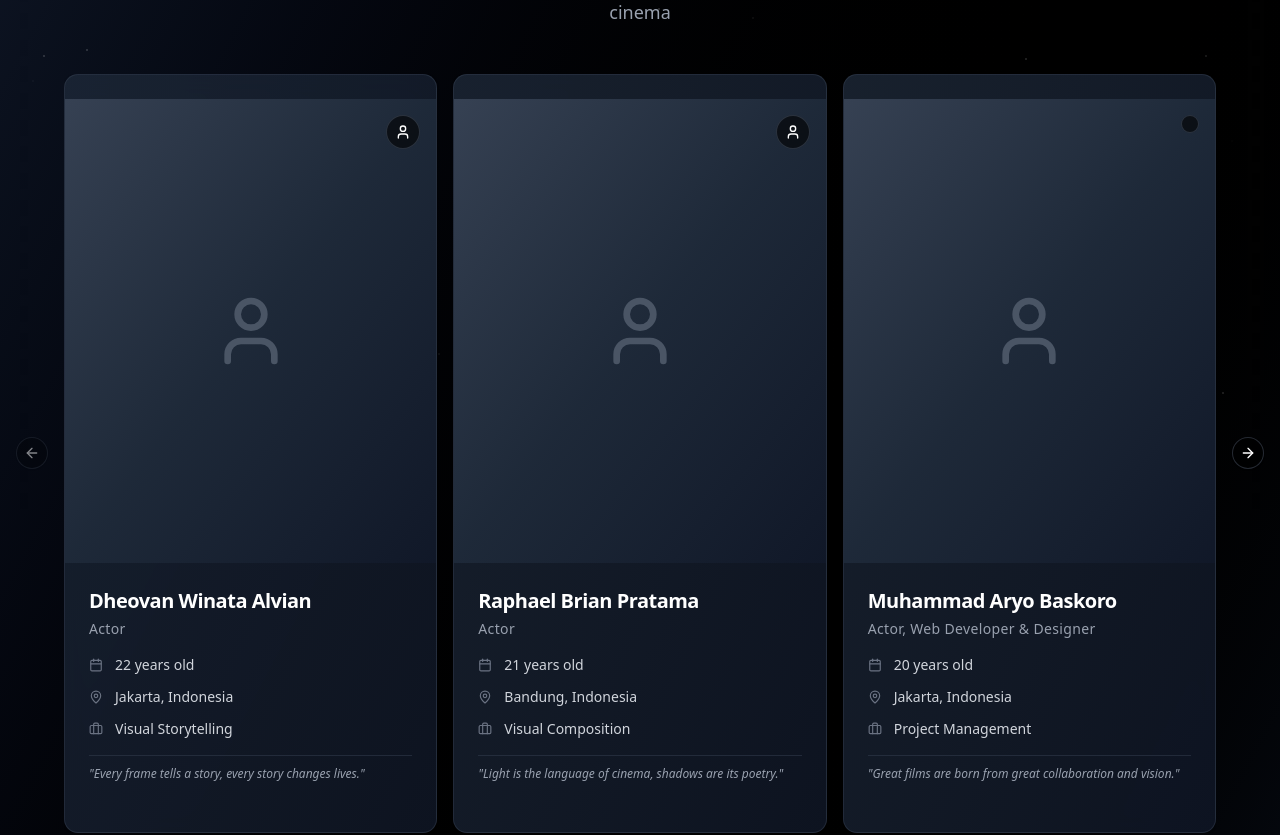
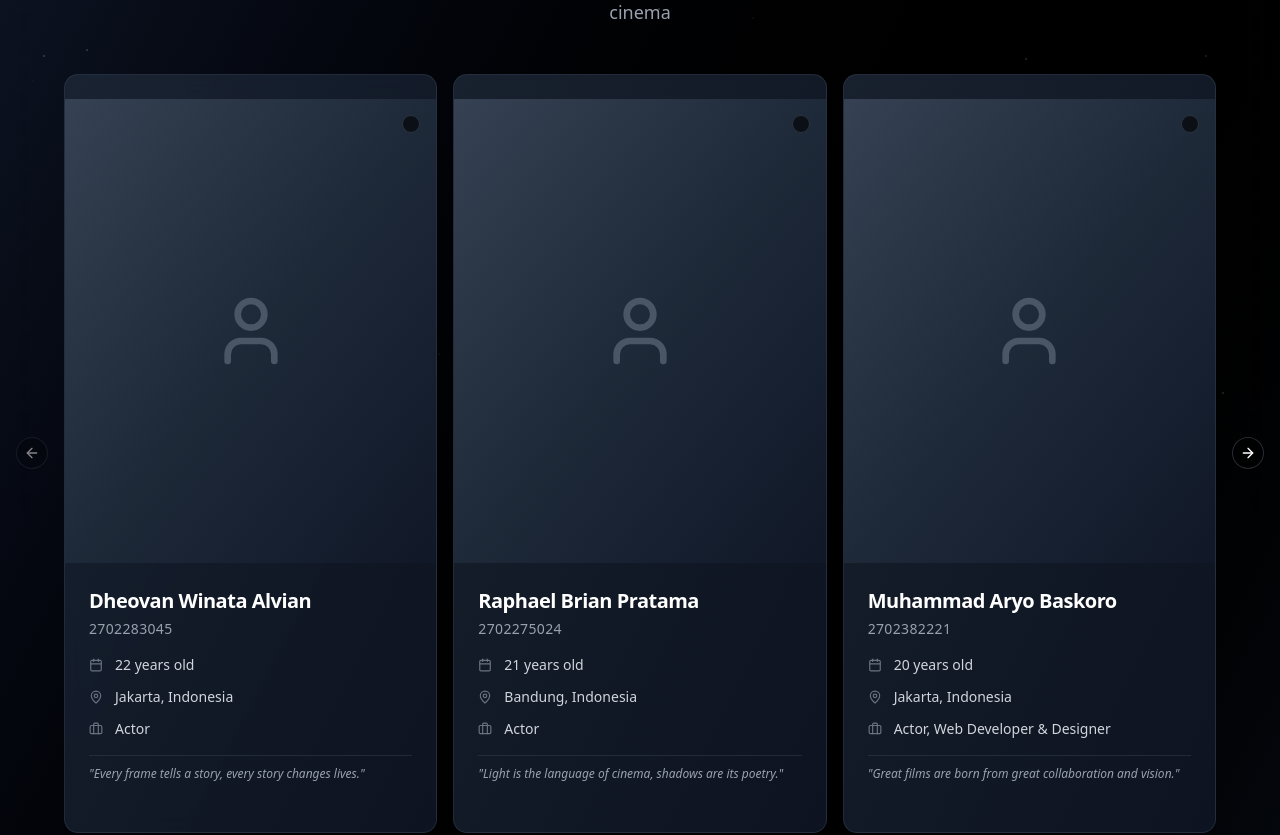
Before and after one commit to AryoBaskoro/web-shortmovie, a React (Vite) app: page /about-us in a window 1280 px wide. Shown: the part 280-1115 px from the top of the page. Built offline with nearby package versions, Linux system fonts and the light colour scheme.

Commit message:
Add large video file using Git LFS

```diff
--- a/src/routes/AboutUsPage.tsx
+++ b/src/routes/AboutUsPage.tsx
@@ -127,49 +127,49 @@ function TeamCarousel() {
     {
       name: "Dheovan Winata Alvian",
       age: 22,
-      role: "Actor",
+      role: "2702283045",
       location: "Jakarta, Indonesia",
-      specialty: "Visual Storytelling",
+      specialty: "Actor",
       quote: "Every frame tells a story, every story changes lives."
     },
     {
       name: "Raphael Brian Pratama",
       age: 21,
-      role: "Actor",
+      role: "2702275024",
       location: "Bandung, Indonesia",
-      specialty: "Visual Composition",
+      specialty: "Actor",
       quote: "Light is the language of cinema, shadows are its poetry."
     },
     {
       name: "Muhammad Aryo Baskoro",
       age: 20,
-      role: "Actor, Web Developer & Designer",
+      role: "2702382221",
       location: "Jakarta, Indonesia",
-      specialty: "Project Management",
+      specialty: "Actor, Web Developer & Designer",
       quote: "Great films are born from great collaboration and vision."
     },
     {
       name: "Evaldo Raynardi",
       age: 22,
-      role: "Actor",
+      role: "2702232750",
       location: "Yogyakarta, Indonesia",
-      specialty: "Character Development",
+      specialty: "Actor",
       quote: "Acting is not pretending, it's finding the truth in fiction."
     },
     {
         name:"Matthew Nathanael Halim",
         age: 22,
-        role: "Author, Editor",
+        role: "2702217402",
         location: "Jakarta, Indonesia",
-        specialty: "Post-Production",
+        specialty: "Script Author, Editor",
         quote: "Editing is where the story truly comes to life."
     },
     {
         name:"Winsen Olando",
         age: 21,
-        role: "Author, Cinematographer, Editor",
+        role: "2702280844",
         location: "Medan, Indonesia",
-        specialty: "Audio Engineering",
+        specialty: "Script Author, Cinematographer, Editor",
         quote: "Sound is the heartbeat of cinema."
     }
   ]
@@ -346,6 +346,7 @@ export default function AboutUsPage() {
   return (
     <div className="min-h-screen bg-gradient-to-br from-gray-900 via-black to-gray-800 text-white">
       <StaticNoise />
+      <Navbar />
 
       <div className="fixed inset-0 opacity-2 pointer-events-none z-0">
         <div className="absolute left-4 top-0 bottom-0 w-4 bg-white/30"></div>
@@ -358,7 +359,6 @@ export default function AboutUsPage() {
         ))}
       </div>
 
-      <Navbar />
 
       <main className="relative z-10 pt-24 pb-16 px-4 sm:px-6">
         <div className="container mx-auto">
--- a/src/routes/MainPage.tsx
+++ b/src/routes/MainPage.tsx
@@ -1,7 +1,15 @@
 import { useState, useEffect } from "react"
 import { motion } from "framer-motion"
 import { Button } from "@/components/ui/button"
-import { Play, Film, Award, Clock } from "lucide-react"
+import { Play, Film, Award, Clock, X } from "lucide-react"
+import {
+  Dialog,
+  DialogContent,
+  DialogOverlay,
+  DialogPortal,
+  DialogClose,
+} from "@/components/ui/dialog"
+import movieVideo from "../assets/short-movie.mp4"
 import Navbar from "@/utils/NavBar"
 
 function StaticNoise() {
@@ -139,13 +147,82 @@ function FloatingElements() {
   )
 }
 
-function MovieThumbnail() {
+function MovieDialog({ isOpen, onClose }: { isOpen: boolean; onClose: () => void }) {
+  return (
+    <Dialog open={isOpen} onOpenChange={onClose}>
+      <DialogPortal>
+        <DialogOverlay className="bg-black/80 backdrop-blur-sm" />
+        <DialogContent
+          className="max-w-5xl w-[95vw] h-[85vh] bg-black border-gray-800 p-0 overflow-hidden"
+          showCloseButton={false}
+        >
+          <div className="relative w-full h-full">
+            {/* Custom close button */}
+            <DialogClose className="absolute top-4 right-4 z-50 bg-black/50 hover:bg-black/70 text-white rounded-full p-2 transition-colors">
+              <X size={20} />
+            </DialogClose>
+
+            {/* Video container */}
+            <div className="w-full h-full flex items-center justify-center bg-black">
+              <video
+                controls
+                autoPlay
+                className="max-w-full max-h-full object-contain"
+                poster="/api/placeholder/800/450"
+              >
+                <source src={movieVideo} type="video/mp4" />
+                Your browser does not support the video tag.
+              </video>
+            </div>
+
+            {/* Optional: Video info overlay */}
+            <div className="absolute bottom-0 left-0 right-0 bg-gradient-to-t from-black/80 to-transparent p-6">
+              <h3 className="text-white text-xl font-bold mb-2">Lebih Dari Sekedar Umur</h3>
+              <p className="text-gray-300 text-sm">The moment when childhood ends and reality begins</p>
+            </div>
+          </div>
+        </DialogContent>
+      </DialogPortal>
+    </Dialog>
+  )
+}
+
+function MovieThumbnail({ onPlayClick }: { onPlayClick: () => void }) {
   const [isHovered, setIsHovered] = useState(false)
-  const [playState, setPlayState] = useState('paused')
+  const [videoThumbnail, setVideoThumbnail] = useState<string>('')
 
-  const handlePlay = () => {
-    setPlayState(playState === 'playing' ? 'paused' : 'playing')
-  }
+  useEffect(() => {
+    const generateThumbnail = () => {
+      const video = document.createElement('video')
+      video.crossOrigin = 'anonymous'
+      video.src = movieVideo
+      video.currentTime = 5
+
+      video.onloadedmetadata = () => {
+        const canvas = document.createElement('canvas')
+        const ctx = canvas.getContext('2d')
+
+        canvas.width = video.videoWidth
+        canvas.height = video.videoHeight
+
+        video.onseeked = () => {
+          if (ctx) {
+            ctx.drawImage(video, 0, 0, canvas.width, canvas.height)
+            const thumbnail = canvas.toDataURL('image/jpeg', 0.8)
+            setVideoThumbnail(thumbnail)
+          }
+        }
+
+        video.currentTime = 5
+      }
+
+      video.onerror = () => {
+        console.warn('Could not load video for thumbnail generation')
+      }
+    }
+
+    generateThumbnail()
+  }, [])
 
   return (
     <motion.div
@@ -157,6 +234,22 @@ function MovieThumbnail() {
       onMouseLeave={() => setIsHovered(false)}
     >
       <div className="relative aspect-video bg-gradient-to-br from-gray-800 via-gray-900 to-black rounded-3xl overflow-hidden shadow-2xl border border-gray-700/30">
+
+        {/* Video Thumbnail */}
+        {videoThumbnail ? (
+          <div
+            className="absolute inset-0 bg-cover bg-center bg-no-repeat"
+            style={{
+              backgroundImage: `url(${videoThumbnail})`,
+            }}
+          />
+        ) : (
+          <div className="absolute inset-0 bg-gradient-to-br from-gray-800 via-gray-900 to-black" />
+        )}
+
+        {/* Image overlay for better text readability */}
+        <div className="absolute inset-0 bg-gradient-to-t from-black/90 via-black/40 to-black/60" />
+        <div className="absolute inset-0 bg-black/20" />
 
         <motion.div
           animate={{
@@ -171,8 +264,8 @@ function MovieThumbnail() {
           className="absolute inset-x-0 h-1 bg-gradient-to-r from-transparent via-white/20 to-transparent z-10"
         />
 
-        <div className="absolute inset-0 bg-gradient-to-t from-black/90 via-transparent to-black/60" />
-        <div className="absolute inset-0 opacity-30 bg-[radial-gradient(circle_at_center,transparent_0%,black_100%)]" />
+
+        {/* Scanning line effect */}
 
         <div className="absolute bottom-8 left-8 right-8 z-20">
           <motion.div
@@ -198,14 +291,14 @@ function MovieThumbnail() {
             <div className="flex items-center gap-6 mt-6 text-sm text-gray-400">
               <div className="flex items-center gap-2">
                 <Clock size={16} />
-                <span>Coming Soon</span>
+                <span>07.18</span>
               </div>
               <div className="flex items-center gap-2">
                 <Award size={16} />
                 <span>Drama</span>
               </div>
               <div className="w-2 h-2 bg-gray-500 rounded-full"></div>
-              <span>2024</span>
+              <span>2025</span>
             </div>
           </motion.div>
         </div>
@@ -224,7 +317,7 @@ function MovieThumbnail() {
             transition={{ duration: 0.4, ease: "easeOut" }}
           >
             <Button
-              onClick={handlePlay}
+              onClick={onPlayClick}
               className="group relative bg-white/15 hover:bg-white/25 border-2 border-white/40 hover:border-white/60
                          rounded-full w-24 h-24 sm:w-28 sm:h-28 transition-all duration-500
                          backdrop-blur-xl shadow-2xl hover:shadow-3xl
@@ -267,9 +360,9 @@ function MovieThumbnail() {
 
         <motion.div
           initial={{ opacity: 0 }}
-          animate={{ opacity: isHovered ? 1 : 0 }}
+          animate={{ opacity: isHovered ? 0.3 : 0 }}
           transition={{ duration: 0.4 }}
-          className="absolute inset-0 bg-gradient-to-t from-black/70 via-transparent to-black/40 z-10"
+          className="absolute inset-0 bg-gradient-to-t from-black/80 via-transparent to-black/50 z-10"
         />
       </div>
       <div className="absolute -inset-1 border border-gray-600/15 rounded-3xl pointer-events-none" />
@@ -390,6 +483,16 @@ function QuoteSection() {
 }
 
 export default function MainPage() {
+  const [isVideoDialogOpen, setIsVideoDialogOpen] = useState(false)
+
+  const handlePlayClick = () => {
+    setIsVideoDialogOpen(true)
+  }
+
+  const handleCloseDialog = () => {
+    setIsVideoDialogOpen(false)
+  }
+
   return (
     <div className="min-h-screen bg-gradient-to-br from-gray-900 via-black to-gray-800 text-white overflow-x-hidden">
       <StaticNoise />
@@ -399,11 +502,13 @@ export default function MainPage() {
 
       <main className="relative z-10 py-24 px-4 sm:px-6">
         <div className="container mx-auto">
-          <MovieThumbnail />
+          <MovieThumbnail onPlayClick={handlePlayClick} />
           <MovieSynopsis />
           <QuoteSection />
         </div>
       </main>
+
+      <MovieDialog isOpen={isVideoDialogOpen} onClose={handleCloseDialog} />
     </div>
   )
 }
```
Also changed, not shown: 2 other files (tests, documents, lock files or other folders).
